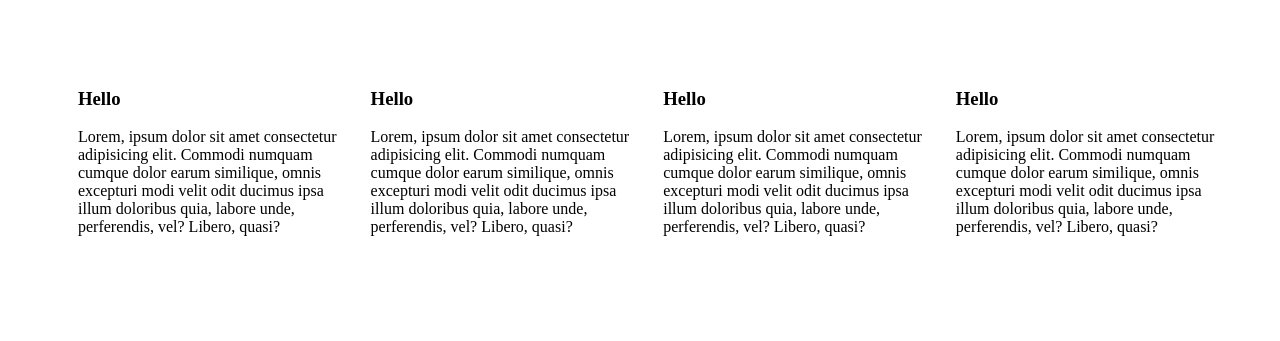
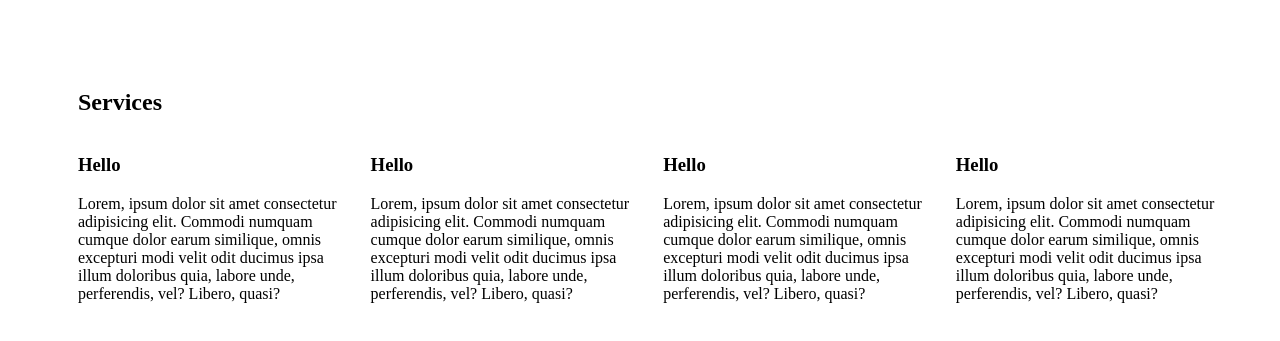
Before and after one commit to FelsM/FelsM.github.io, a plain HTML site: page index.html in a window 1280 px wide. Shown: the part 61-402 px from the top of the page. Drawn offline with Linux system fonts and the light colour scheme.

Commit message:
Services header was added

```diff
--- a/index.html
+++ b/index.html
@@ -12,6 +12,11 @@
 
 	<section id="services">
 		<div class="container">
+			<div class="content-row">
+				<div class="content-row-item">
+					<h2>Services</h2>
+				</div>
+			</div>
 			<div class="content-row">
 				<div class="content-row-item">
 					<div class="service-item">
```
Also changed, not shown: 1 other file.
